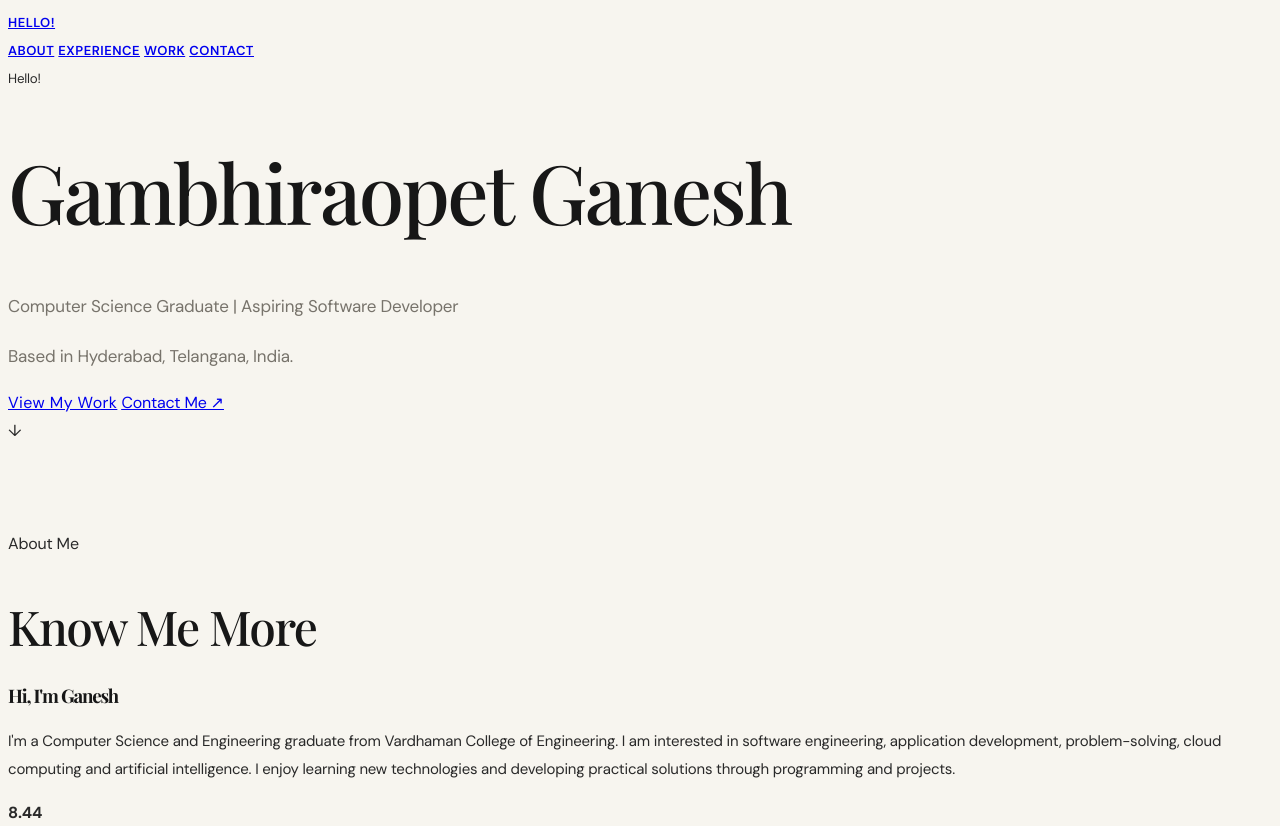
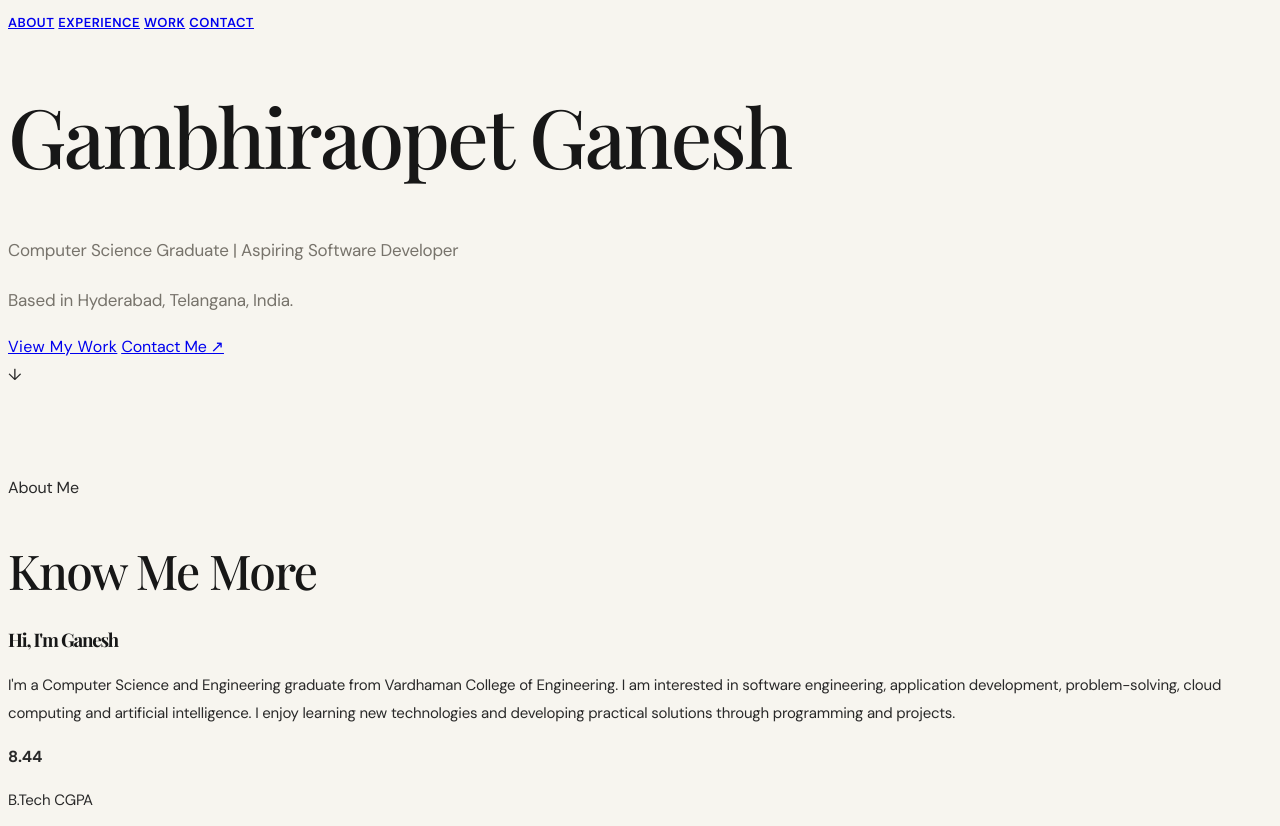
Before and after one commit to Gani2324/gani2324.github.io, a plain HTML site: page index.html in a window 1280 px wide. Shown: the top 826 px of the page. Drawn offline with nearby package versions, Linux system fonts and the light colour scheme.

Commit message:
Update index.html

```diff
--- a/index.html
+++ b/index.html
@@ -216,7 +216,7 @@ footer {
 <div class="container">
 <nav>
 
-<a class="logo" href="#home">Hello!</a>
+<a class="logo" href="#home"></a>
 
 <div class="navlinks">
 <a href="#about">ABOUT</a>
@@ -236,7 +236,7 @@ footer {
 <div class="hero-content">
 
 <div>
-<small>Hello!</small>
+
 
 <h1>Gambhiraopet Ganesh</h1>
 
```
